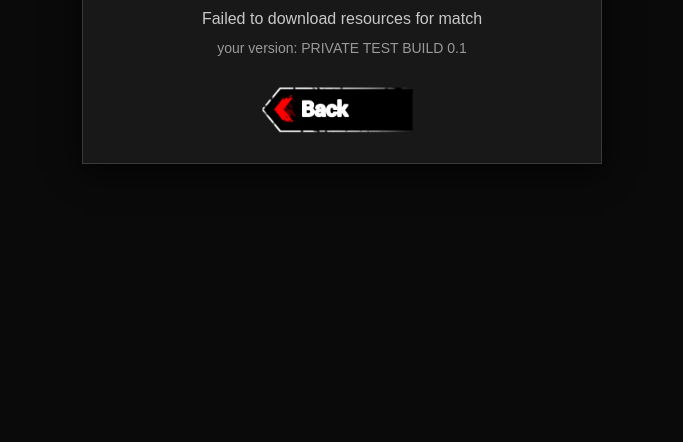
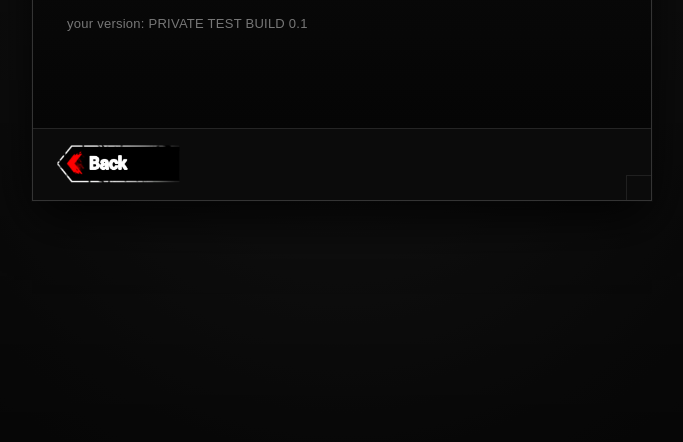
Before and after one commit to Witherstormboss/Witherstormboss.github.io, a plain HTML site: page dbd-html/game.html in a window 1280 px wide. Shown: the part 358-800 px from the top of the page, without its empty margins (298-981 px from the left). Drawn offline with Linux system fonts and the light colour scheme.

Commit message:
Update game.html

```diff
--- a/dbd-html/game.html
+++ b/dbd-html/game.html
@@ -14,13 +14,17 @@
     }
 
     html, body {
-        margin: 0;
         width: 100%;
         height: 100%;
+        margin: 0;
         overflow: hidden;
+
         font-family: Arial, Helvetica, sans-serif;
-        background: #101010;
-        color: white;
+
+        background:
+            radial-gradient(circle at center, #242424 0%, #111111 55%, #080808 100%);
+
+        color: #ffffff;
     }
 
     body {
@@ -29,104 +33,251 @@
         justify-content: center;
     }
 
-    /* Dark textureless background */
-    .background {
+    /* Dark atmospheric overlay */
+    .screen-overlay {
         position: fixed;
         inset: 0;
-        background: #101010;
-        z-index: 0;
+
+        background:
+            linear-gradient(
+                rgba(0,0,0,0.18),
+                rgba(0,0,0,0.55)
+            );
+
+        pointer-events: none;
     }
 
-    /* Slight dark overlay */
-    .overlay {
-        position: fixed;
-        inset: 0;
-        background: rgba(0, 0, 0, 0.35);
-        z-index: 1;
+    /* Main dialog */
+    .dialog {
+        position: relative;
+
+        width: min(92vw, 620px);
+
+        background: #050505;
+
+        border: 1px solid #343434;
+
+        box-shadow:
+            0 18px 50px rgba(0,0,0,0.85),
+            0 0 0 1px rgba(255,255,255,0.025);
+
+        animation: appear 0.18s ease-out;
     }
 
-    /* Error window */
-    .error-box {
+    /* Red DBD-style title bar */
+    .title-bar {
         position: relative;
-        z-index: 2;
 
-        width: min(90%, 520px);
+        height: 58px;
 
-        padding: 32px 35px 30px;
+        display: flex;
+        align-items: center;
 
-        background: #181818;
-        border: 1px solid #3a3a3a;
+        padding: 0 24px;
+
+        background:
+            linear-gradient(
+                90deg,
+                #7d0909 0%,
+                #a30d0d 45%,
+                #730707 100%
+            );
+
+        border-bottom: 2px solid #3d0000;
 
         box-shadow:
-            0 8px 30px rgba(0, 0, 0, 0.75),
-            inset 0 1px rgba(255,255,255,0.03);
+            inset 0 1px rgba(255,255,255,0.08),
+            0 3px 12px rgba(0,0,0,0.6);
+    }
 
-        text-align: center;
+    /* Small angled decoration */
+    .title-bar::after {
+        content: "";
+
+        position: absolute;
+
+        right: 0;
+        bottom: -2px;
+
+        width: 85px;
+        height: 2px;
+
+        background: #d21a1a;
     }
 
     .title {
-        margin: 0 0 22px;
+        margin: 0;
 
-        font-size: 28px;
-        font-weight: 600;
+        font-size: 23px;
+        font-weight: 700;
 
-        letter-spacing: 0.5px;
+        letter-spacing: 1px;
+
         text-transform: uppercase;
+
+        text-shadow:
+            2px 2px 0 rgba(0,0,0,0.45);
+    }
+
+    /* Message area */
+    .content {
+        min-height: 185px;
+
+        padding: 34px 34px 30px;
+
+        background:
+            linear-gradient(
+                180deg,
+                #090909 0%,
+                #050505 100%
+            );
     }
 
     .message {
-        margin: 0 auto;
+        margin: 0;
 
-        max-width: 440px;
+        color: #e0e0e0;
 
-        color: #c8c8c8;
+        font-size: 17px;
 
-        font-size: 16px;
-        line-height: 1.5;
+        line-height: 1.55;
+
+        letter-spacing: 0.15px;
     }
 
     .version {
-        margin: 8px 0 0;
+        margin: 13px 0 0;
 
-        color: #999;
+        color: #777777;
 
-        font-size: 14px;
-        line-height: 1.4;
+        font-size: 13px;
+
+        letter-spacing: 0.25px;
     }
 
-    /* Back.png button */
+    /* Bottom section */
+    .bottom {
+        position: relative;
+
+        height: 72px;
+
+        display: flex;
+        align-items: center;
+
+        padding: 0 24px;
+
+        background: #0b0b0b;
+
+        border-top: 1px solid #252525;
+    }
+
+    /*
+        Back button sits at the far left
+        of the message/dialog area.
+    */
     .back-button {
         display: block;
 
-        width: 160px;
+        width: 130px;
         height: auto;
-
-        margin: 28px auto 0;
 
         cursor: pointer;
 
         -webkit-tap-highlight-color: transparent;
 
-        transition: transform 0.08s ease;
+        transition:
+            transform 0.08s ease,
+            filter 0.08s ease;
+    }
+
+    .back-button:hover {
+        filter: brightness(1.15);
     }
 
     .back-button:active {
-        transform: scale(0.96);
+        transform: scale(0.94);
+        filter: brightness(0.8);
+    }
+
+    /* Subtle angular corner */
+    .corner {
+        position: absolute;
+
+        right: 0;
+        bottom: 0;
+
+        width: 25px;
+        height: 25px;
+
+        border-left: 1px solid #292929;
+        border-top: 1px solid #292929;
+
+        opacity: 0.7;
+    }
+
+    @keyframes appear {
+        from {
+            opacity: 0;
+            transform: scale(0.97);
+        }
+
+        to {
+            opacity: 1;
+            transform: scale(1);
+        }
+    }
+
+    /* Smaller screens */
+    @media (max-width: 500px) {
+
+        .dialog {
+            width: 94vw;
+        }
+
+        .title-bar {
+            height: 52px;
+            padding: 0 18px;
+        }
+
+        .title {
+            font-size: 19px;
+        }
+
+        .content {
+            padding: 27px 22px 25px;
+        }
+
+        .message {
+            font-size: 15px;
+        }
+
+        .version {
+            font-size: 12px;
+        }
+
+        .bottom {
+            height: 65px;
+            padding: 0 16px;
+        }
+
+        .back-button {
+            width: 115px;
+        }
     }
 </style>
 </head>
 
 <body>
 
-<div class="background"></div>
+<div class="screen-overlay"></div>
 
-<div class="overlay"></div>
+<div class="dialog">
 
-<div class="error-box">
+    <div class="title-bar">
+        <h1 class="title">Connection error</h1>
+    </div>
 
-    <h1 class="title">
-        Connection error
-    </h1>
+    <div class="content">
 
         <p class="message">
             Failed to download resources for match
@@ -136,6 +287,10 @@
             your version: PRIVATE TEST BUILD 0.1
         </p>
 
+    </div>
+
+    <div class="bottom">
+
         <img
             src="Back.png"
             class="back-button"
@@ -143,6 +298,10 @@
             onclick="window.location.href='menu.html'"
         >
 
+        <div class="corner"></div>
+
+    </div>
+
 </div>
 
 </body>
```
Lines whose indentation alone changed are shown as unchanged.
